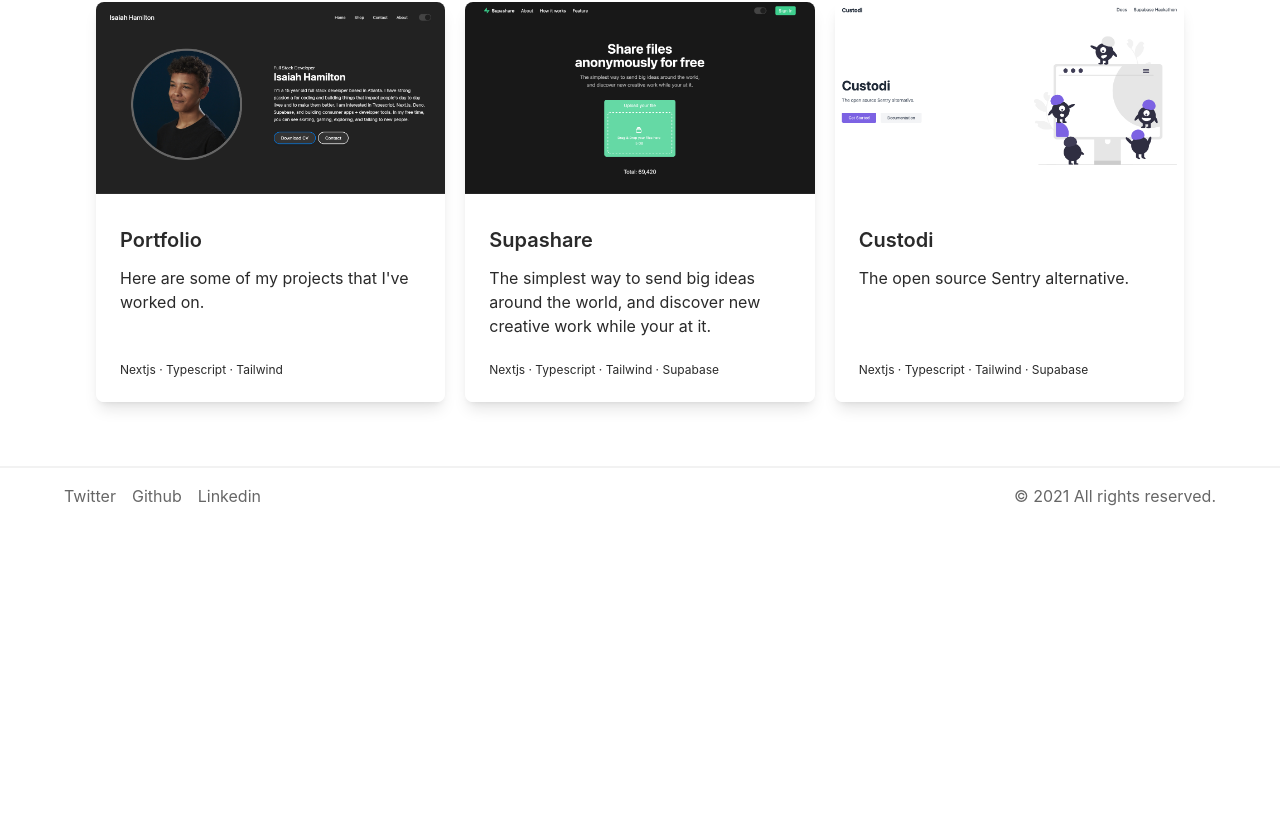
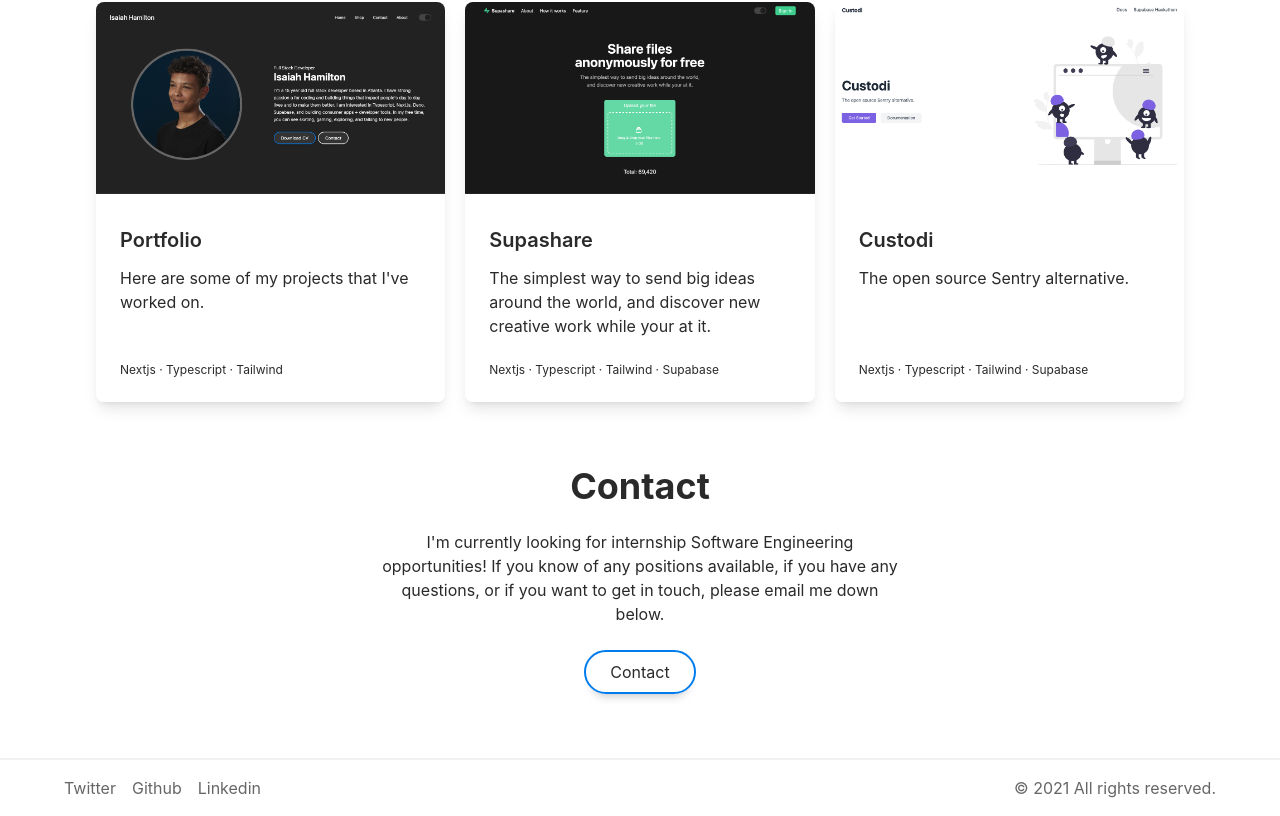
Before and after one commit to Isaiah-Hamilton/Portfolio, a Next.js app: page / in a window 1280 px wide. Shown: the part 798-1614 px from the top of the page. Before the commit the page ends 1322 px from the top, so only its background shows below. Built offline with nearby package versions, Linux system fonts and the light colour scheme.

Commit message:
init contact

```diff
--- /dev/null
+++ b/components/Contact.tsx
@@ -0,0 +1,26 @@
+import Link from 'next/link'
+import React from 'react'
+
+const Contact = () => {
+  return (
+    <div className="mb-16">
+      <div className="grid justify-items-start">
+        <h1 className="title-font sm:text-4xl text-3xl font-bold text-center m-auto mb-6">
+          Contact
+        </h1>
+        <p className="w-[45%] text-center m-auto mb-6">
+          I&apos;m currently looking for internship Software Engineering opportunities! If you know
+          of any positions available, if you have any questions, or if you want to get in touch,
+          please email me down below.
+        </p>
+        <Link href="mailto:isaiah7hamilton@gmail.com">
+          <a className="inline-flex py-2 px-6 m-auto focus:outline-none rounded-full text-base transition duration-500 ease-in-out shadow-xl border-2 border-brand-500 dark:bg-[#333333] hover:bg-brand-500 dark:hover:bg-brand-500 hover:text-white">
+            Contact
+          </a>
+        </Link>
+      </div>
+    </div>
+  )
+}
+
+export default Contact
--- a/pages/api/hello.ts
+++ /dev/null
@@ -1,13 +0,0 @@
-// Next.js API route support: https://nextjs.org/docs/api-routes/introduction
-import type { NextApiRequest, NextApiResponse } from 'next'
-
-type Data = {
-  name: string
-}
-
-export default function handler(
-  req: NextApiRequest,
-  res: NextApiResponse<Data>
-) {
-  res.status(200).json({ name: 'John Doe' })
-}
--- a/pages/index.tsx
+++ b/pages/index.tsx
@@ -2,12 +2,14 @@ import type { NextPage } from 'next'
 import Layout from '../components/Layouts'
 import Hero from '../components/Hero'
 import Portfolio from '../components/Portfolio'
+import Contact from '../components/Contact'
 
 const Home: NextPage = () => {
   return (
     <Layout>
       <Hero />
       <Portfolio />
+      <Contact />
     </Layout>
   )
 }
```
